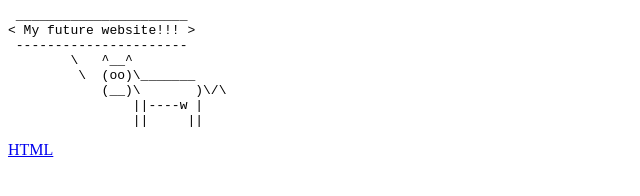
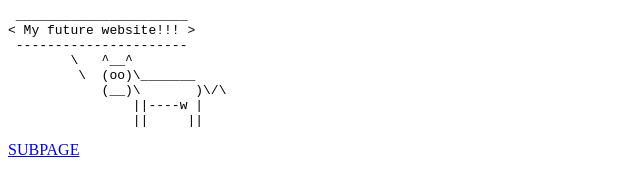
Before and after one commit to luistbf/luistbf.github.io, a plain HTML site: page index.html in a window 1280 px wide. Shown: the full height of the page, 0-640 px from the left. Drawn offline with Linux system fonts and the light colour scheme.

Commit message:
Update index.html

```diff
--- a/index.html
+++ b/index.html
@@ -9,4 +9,4 @@
                 ||     ||
 </pre>
 
-<a href="html/index.html">HTML</a>
+<a href="html/index.html">SUBPAGE</a>
```
